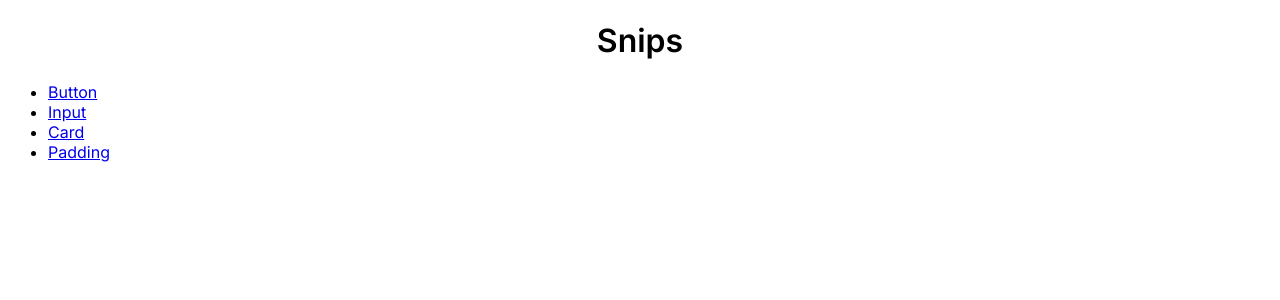
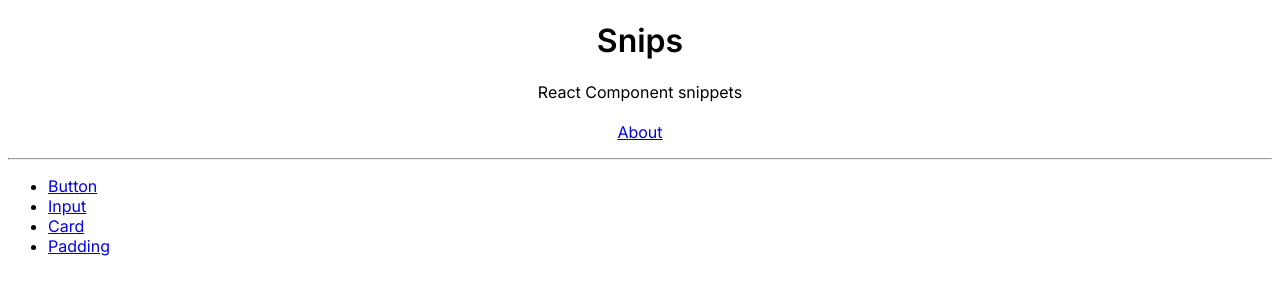
Before and after one commit to Uvacoder/abc-snips, a Next.js app: page / in a window 1280 px wide. Shown: the top 300 px of the page. Built offline with nearby package versions, Linux system fonts and the light colour scheme.

Commit message:
about page and link to about page

```diff
--- a/pages/index.js
+++ b/pages/index.js
@@ -23,6 +23,15 @@ export default (props) => {
   return (
     <>
       <h1 align="center">Snips</h1>
+      <p align="center">
+        React Component snippets
+        <br />
+        <br />
+        <Link href="about">
+          <a>About</a>
+        </Link>
+      </p>
+      <hr />
       <ul>
         {links.map((linkItem, index) => {
           return (
```
Also changed, not shown: pages/about.mdx (added, +9 -0 lines).
